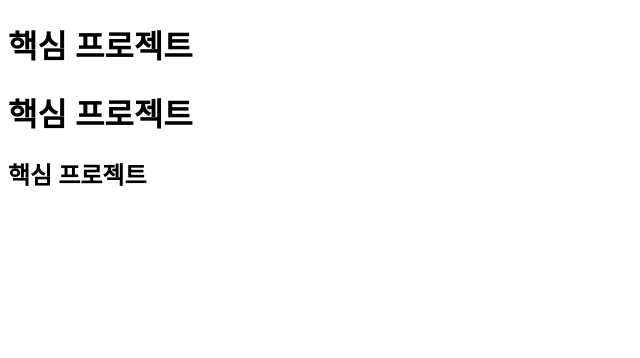
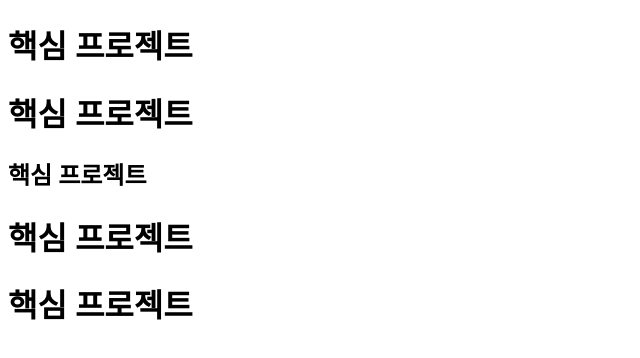
Before and after one commit to 2025-SMHRD-IS-EdgeAI-2/fa_iris_pjt, a plain HTML site: page 2nd_pjt.html in a window 1280 px wide. Shown: the whole page, without its empty margins (0-640 px from the left). Drawn offline with Linux system fonts and the light colour scheme.

Commit message:
"확인"

```diff
--- a/2nd_pjt.html
+++ b/2nd_pjt.html
@@ -11,5 +11,8 @@
     <h1>핵심 프로젝트</h1>
 
     <h2>핵심 프로젝트</h2>
+
+    <h1>핵심 프로젝트</h1>
+    <h1>핵심 프로젝트</h1>
 </body>
 </html>
```
